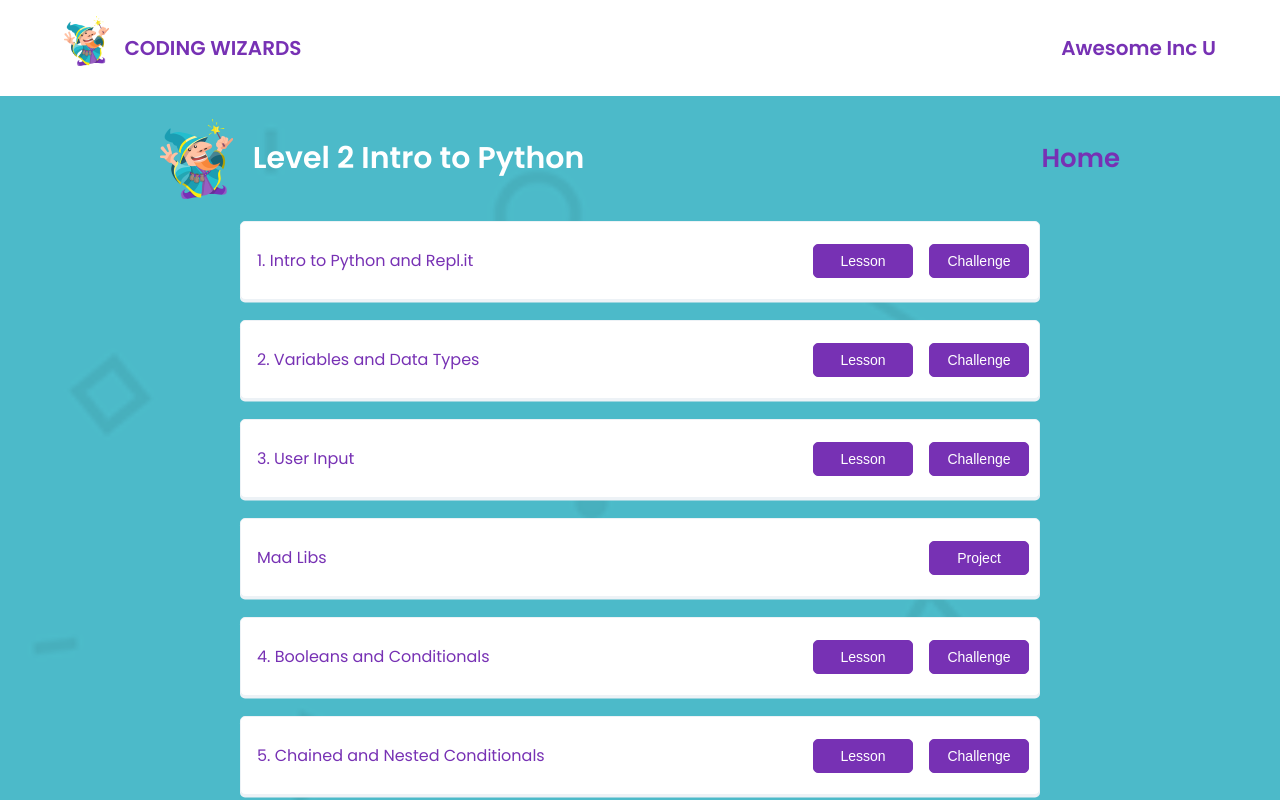
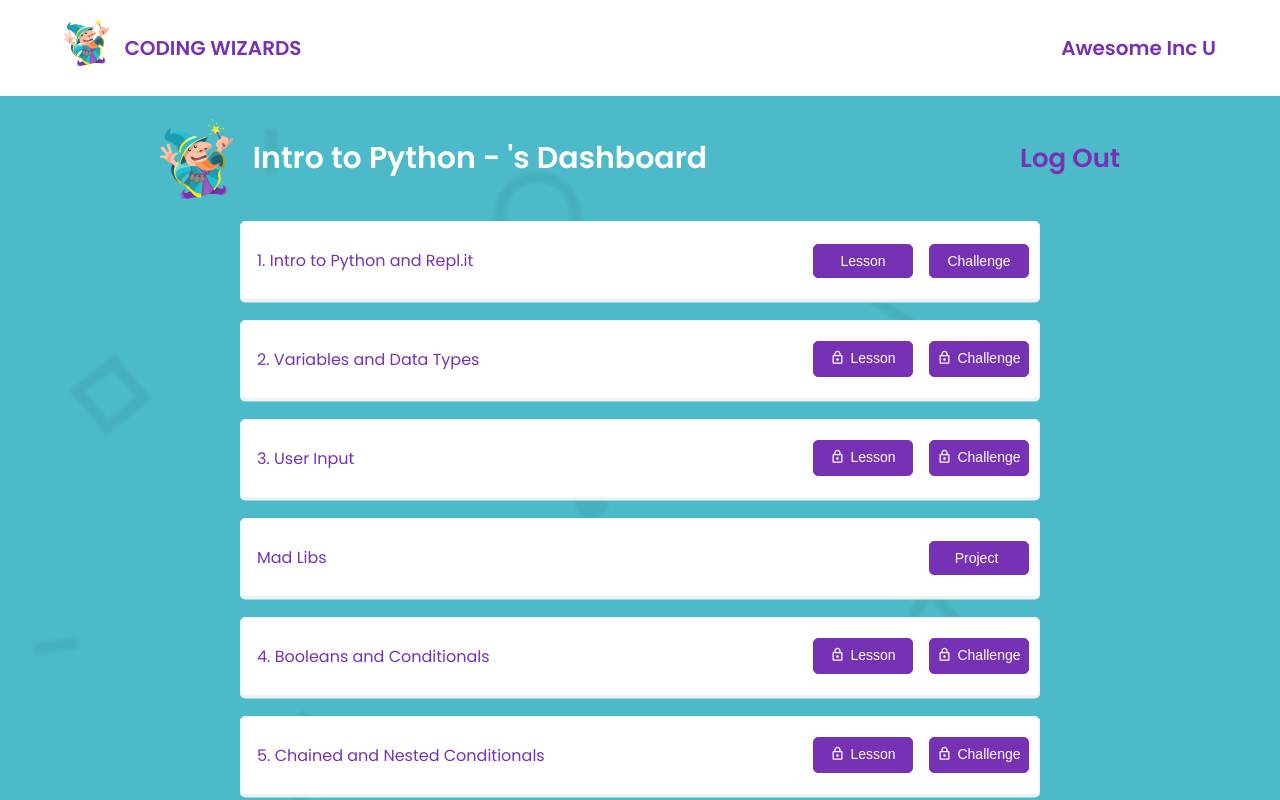
Before and after one commit to ginabethrussell/code_girlz, a React (Create React App) app: page /dashboard in a window 1280 px wide. Shown: the top 800 px of the page. Built offline with nearby package versions, Linux system fonts and the light colour scheme.

Commit message:
added an enabled field to sample data, rendered disabled buttons on locked modules, added material ui icon lock to locked buttons

```diff
--- a/package.json
+++ b/package.json
@@ -3,6 +3,8 @@
   "version": "0.1.0",
   "private": true,
   "dependencies": {
+    "@material-ui/core": "^4.11.0",
+    "@material-ui/icons": "^4.9.1",
     "@testing-library/jest-dom": "^5.11.6",
     "@testing-library/react": "^11.1.2",
     "@testing-library/user-event": "^12.2.2",
--- a/src/classData.js
+++ b/src/classData.js
@@ -4,21 +4,24 @@ const classData = [
     title: '1. Intro to Python and Repl.it',
     lessonUrl: 'https://docs.google.com/document/d/1U8_I7Y8wZjNpNrWTnQ4cxwuZvX-Dep_TVqt13q24jkI/edit?usp=sharing',
     challengeUrl: 'https://docs.google.com/document/d/1jqUMJOVLQgDsSsURhBAA1kbRBXXm-3D1FRrfIJxUsPk/edit?usp=sharing',
-    projectUrl: null
+    projectUrl: null,
+    enabled: true
 },
 {
     id: '2',
     title: '2. Variables and Data Types',
     lessonUrl: 'https://docs.google.com/document/d/18PSq_RQuBNw-tq0qskXB1emhEvRBlRFE9ju9MXPCIfY/edit?usp=sharing',
     challengeUrl: 'https://docs.google.com/document/d/11k6r0BUJGiPIt8aKmEZZRm_dHlurqVC7OM0DdbIy2VM/edit?usp=sharing',
-    projectUrl: null
+    projectUrl: null,
+    enabled: false
 },
 {
     id: '3',
     title: '3. User Input',
     lessonUrl: 'https://docs.google.com/document/d/1_DimHDhbzIp-ToCw-uRMrBknZQLPMNrKnvvCLAxfxIY/edit?usp=sharing',
     challengeUrl: 'https://docs.google.com/document/d/1EG-N3QEWFAOl47phKUBo-xL3ZayWav-o8zvAM7OBfAo/edit?usp=sharing',
-    projectUrl: null
+    projectUrl: null,
+    enabled: false
 },
 {
     id: 'madlibs',
@@ -26,21 +29,24 @@ const classData = [
     lessonUrl: null,
     challengeUrl: null,
     projectNumber: '1',
-    projectUrl: 'https://docs.google.com/document/d/1bHi5y8m5WqqDboSjXZgSxr7zF_TC7pBf-szmeuw_Sxg/edit?usp=sharing'
+    projectUrl: 'https://docs.google.com/document/d/1bHi5y8m5WqqDboSjXZgSxr7zF_TC7pBf-szmeuw_Sxg/edit?usp=sharing',
+    enabled: true
 },
 {
     id: '4',
     title: '4. Booleans and Conditionals',
     lessonUrl: 'https://docs.google.com/document/d/139X5vqOjr0Sl5j2d34bTCB1-tE8hG11FFSRkoIH7M54/edit?usp=sharing',
     challengeUrl: 'https://docs.google.com/document/d/1A8DzZWqXTnb1yvDUyjwTRtjBJD7DMYZppwJbYuK3tQE/edit?usp=sharing',
-    projectUrl: null
+    projectUrl: null,
+    enabled: false
 },
 {
     id: 5,
     title: '5. Chained and Nested Conditionals',
     lessonUrl: 'https://docs.google.com/document/d/1pjVpsvRsxxF9kCATuORxuyvokG5xCLudZRTAzlXq-T4/edit?usp=sharing',
     challengeUrl: 'https://docs.google.com/document/d/1Fb4zurqaIsNrue-_ckKquTRQy8h-CkruuPmsef1yOqc/edit?usp=sharing',
-    projectUrl: null
+    projectUrl: null,
+    enabled: false
 },
 {
     id: 6,
@@ -48,7 +54,8 @@ const classData = [
     lessonUrl: 'https://docs.google.com/document/d/1BSdA2A6jOaTPz7p4S2vLXx8W5da9ungUOxyuuX6FzSs/edit?usp=sharing',
     challengeUrl: 'https://docs.google.com/document/d/1fS-olwXQytklOBa7fSbowBVHhGBH9ipG2c4E4lvlN74/edit?usp=sharing',
     projectNumber: '2',
-    projectUrl: null
+    projectUrl: null,
+    enabled: false
 },
 {
     id: 'rocketlaunch',
@@ -56,21 +63,24 @@ const classData = [
     lessonUrl: null,
     challengeUrl: null,
     projectNumber: '2',
-    projectUrl: 'https://docs.google.com/document/d/1h2ByVVE-3ZmFKLjQ451-mzpi_CE12mhYv6CsiAqDMBo/edit?usp=sharing'
+    projectUrl: 'https://docs.google.com/document/d/1h2ByVVE-3ZmFKLjQ451-mzpi_CE12mhYv6CsiAqDMBo/edit?usp=sharing',
+    enabled: false
 },
 {
     id: '7',
     title: '7. Lists',
     lessonUrl: 'https://docs.google.com/document/d/1TJV1SYp0dRIlFKcEFoNWd-K3tVWlfwOSAjV6CjpRHlI/edit?usp=sharing',
     challengeUrl: 'https://docs.google.com/document/d/1A0auXWmSw26U6hdosKqDsqQOuebk18earjvFxd6F23g/edit?usp=sharing',
-    projectUrl: null
+    projectUrl: null,
+    enabled: false
 },
 {
     id: 8,
     title: '8. For Loops',
     lessonUrl: 'https://docs.google.com/document/d/1tASjAZ6zt4BjeDsU_Jt6SX5yf0IAjbDpNRKsm5URGTY/edit?usp=sharing',
     challengeUrl: 'https://docs.google.com/document/d/1X2Aqghpf2zkj2DDRr8zGWjv4NxnimTm4H7vpvlZHgT8/edit?usp=sharing',
-    projectUrl: null
+    projectUrl: null,
+    enabled: false
 },
 {
     id: 'battleship',
@@ -78,21 +88,24 @@ const classData = [
     lessonUrl: null,
     challengeUrl: null,
     projectNumber: '3',
-    projectUrl: 'https://docs.google.com/document/d/1_saf6VIA9EXV1gO-zXJLescGnT12ENMHET_8RwAGuQU/edit?usp=sharing'
+    projectUrl: 'https://docs.google.com/document/d/1_saf6VIA9EXV1gO-zXJLescGnT12ENMHET_8RwAGuQU/edit?usp=sharing',
+    enabled: false
 },
 {
     id: '9',
     title: '9. Functions',
     lessonUrl: '',
     challengeUrl: '',
-    projectUrl: null
+    projectUrl: null,
+    enabled: false
 },
 {
     id: '10',
     title: '10. Functions with Arguments and Return Statements',
     lessonUrl: '',
     challengeUrl: '',
-    projectUrl: null
+    projectUrl: null,
+    enabled: false
 },
 {
     id: 'camelrace',
@@ -100,7 +113,8 @@ const classData = [
     lessonUrl: null,
     challengeUrl: null,
     projectNumber: '4',
-    projectUrl: ''
+    projectUrl: '',
+    enabled: false
 },
 {
     id: 'capstone',
@@ -108,7 +122,8 @@ const classData = [
     lessonUrl: null,
     challengeUrl: null,
     projectNumber: '5',
-    projectUrl: ''
+    projectUrl: '',
+    enabled: false
 }
 ];
 
--- a/src/components/pages/Dashboard/DashboardPage.css
+++ b/src/components/pages/Dashboard/DashboardPage.css
@@ -35,36 +35,7 @@
     font-weight: 600;
     margin-left: auto;
 }
-.student-resources {
-    width: 80%;
-    max-width: 900px;
-    margin: 0 auto;
-    display: flex;
-    justify-content: space-between;
-    align-items: baseline;
-}
-.student-resources h3 {
-    font-size: 1.8rem;
-    text-transform: uppercase;
-    color: #fff;
-}
-.student-resources a {
-    font-size: 1.4rem;
-    border-radius: 0.5rem;
-    border: 0.0625rem solid #7731b4;
-    -webkit-box-shadow: 0 0.25rem 0 0 #7731b4;
-    box-shadow: 0 0.25rem 0 0 #7731b4;
-    width: 125px;
-    text-decoration: none;
-    background-color:  #7731b4;
-    color: #fff;
-    padding: 5px 8px;
-    display: flex;
-    justify-content: center;
-}
-.student-resources a:hover {
-    opacity: 0.65;
-}
+
 .module-container {
     width: 75%;
     max-width: 800px;
@@ -88,18 +59,7 @@
     font-weight: 400;
     color: #7731b4;
 }
-/* .module a, .module .activities a {
-    text-decoration:none;
-    font-size: 1.4rem;
-    cursor: pointer;
-}
-.activities a:last-of-type, .module a{
-    margin-left: 1rem;
-    margin-right: 1rem;
-}
-.module a:hover {
-    color: #4bbac9;
-} */
+
 .module .activities {
     display: flex;
 }
@@ -116,11 +76,21 @@
 }
 .module button.dashboard:hover {
     opacity: 0.65;
+    cursor: pointer
 }
 .module button.dashboard:last-of-type {
     margin-left: 16px;
 }
+.module button.dashboard:disabled {
+    cursor: not-allowed;
+}
+.module button.dashboard:disabled .lock-icon{
+    display: inline;
+}
 
+.module button.dashboard .lock-icon {
+    display: none;
+}
 @media (max-width: 800px){
     .dashboard-wrapper .header {
         width: 90%;
@@ -140,7 +110,9 @@
         text-align: center;
     }
 }
-
+.dashboard-wrapper span {
+    margin-right: 5px;
+}
 @media (max-width: 500px){
     .dashboard-wrapper .wizard-logo {
         height: 20vmin;
--- a/src/components/pages/Dashboard/RenderDashboardPage.js
+++ b/src/components/pages/Dashboard/RenderDashboardPage.js
@@ -3,15 +3,24 @@ import { Link, useHistory, useRouteMatch } from 'react-router-dom';
 import './DashboardPage.css';
 import wizard from '../../../wizard.png';
 import data from '../../../classData';
+import LockOutlinedIcon from '@material-ui/icons/LockOutlined';
+import LockOpenOutlinedIcon from '@material-ui/icons/LockOpenOutlined';
 console.log(data);
 
 function RenderDashboardPage(props){
     const {user} = props;
     const [moduleData, setModuleData] = useState(data);
+    const [isDisabled, setIsDisabled] = useState(true);
+    const [unlockCode, setunlockCode] = useState('');
 
     const history = useHistory();
     const match = useRouteMatch();
-
+    const handleUnlock = (e) => {
+        setunlockCode(e.target.value);
+        if(e.target.value === '123'){
+            setIsDisabled(false);
+        }
+    }
     const handleLessonSelection = (id) => {
         history.push(`${match.url}/lesson${id}`);
     };
@@ -26,8 +35,9 @@ function RenderDashboardPage(props){
         <div className='dashboard-wrapper'>
             <div className='header'>
                 <img src={wizard} className="wizard-logo" alt="logo" />
-                <h1>Level 2 Intro to Python</h1>
-                <Link className='home' to='/'>Home</Link>
+                <h1>Intro to Python - {user.username}'s Dashboard</h1>
+
+                <Link className='home' to='/'>Log Out</Link>
             </div>
             <div className='module-container'>
                 {
@@ -38,17 +48,19 @@ function RenderDashboardPage(props){
                                 module.lessonUrl !== null ?
                                 (<>
                                 <div className='activities'>
-                                <button className='dashboard' onClick={()=>{handleLessonSelection(module.id)}}>Lesson</button>
-                                <button className='dashboard' onClick={() => {handleChallengeSelection(module.id)}}>Challenge</button>
+                                <button disabled={!module.enabled} className='dashboard' onClick={()=>{handleLessonSelection(module.id)}}><span className='lock-icon'><LockOutlinedIcon/></span>Lesson</button>
+                                <button disabled={!module.enabled} className='dashboard' onClick={() => {handleChallengeSelection(module.id)}}><span className='lock-icon'><LockOutlinedIcon/></span>Challenge</button>
                                     {/* <a href={`${module.lessonUrl}`} target='_blank'>Lesson</a>
                                     <a href={`${module.challengeUrl}`} target='_blank'>Challenge</a> */}
                                 </div>
                                 </>) :
                                 (<>
-                                    <button className='dashboard' onClick={() => {handleProjectSelection(module.id)}}>Project</button>
+                                    <button disabled={!module.enabled} className='dashboard' onClick={() => {handleProjectSelection(module.id)}}><span className='lock-icon'><LockOutlinedIcon/></span><span>Project</span></button>
                                     {/* <a href={`${module.projectUrl}`} target='_blank'>Project {module.projectNumber}</a> */}
                                 </>)
                             }
+
+
                         </div>
                     ))
                 }
```
Also changed, not shown: 1 other file (tests, documents, lock files or other folders).
